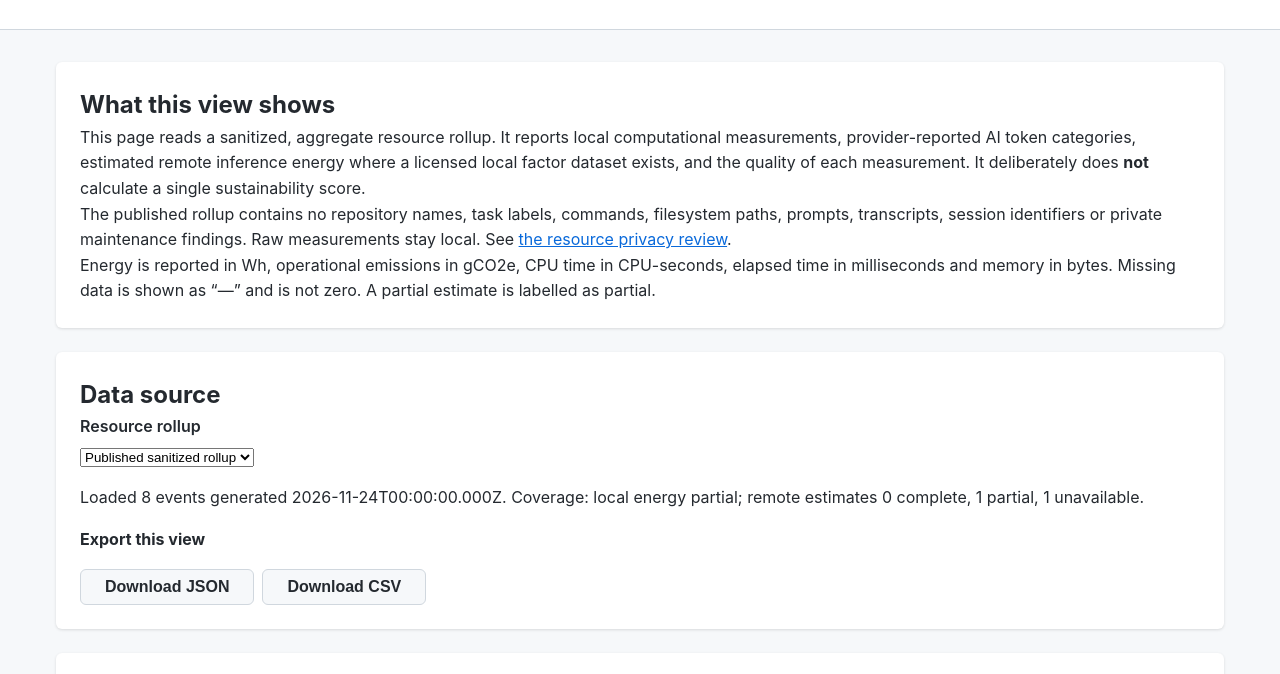
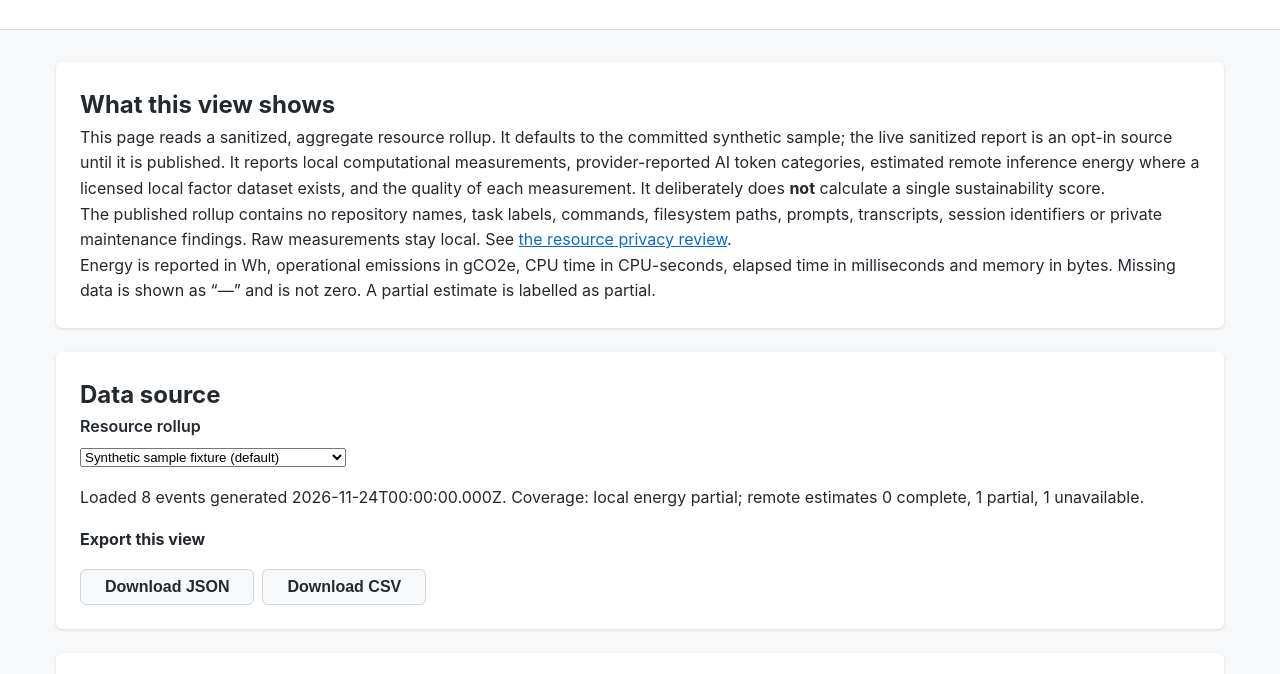
Before and after one commit to mgifford/tune-my-repos, a website: page resources.html in a window 1280 px wide. Shown: the part 122-796 px from the top of the page. Drawn offline with Linux system fonts and the light colour scheme; no server answers.

Commit message:
Default resource dashboard to the tracked sample fixture
The live sanitized report is intentionally not committed before Stage 3 publication. Defaulting to the fixture keeps the site check from requesting a missing file while leaving the live report selectable.

```diff
--- a/resources.html
+++ b/resources.html
@@ -29,7 +29,7 @@
         <section class="resource-intro" aria-labelledby="introHeading">
             <h2 id="introHeading">What this view shows</h2>
             <p>
-                This page reads a sanitized, aggregate resource rollup. It reports local
+                This page reads a sanitized, aggregate resource rollup. It defaults to the committed synthetic sample; the live sanitized report is an opt-in source until it is published. It reports local
                 computational measurements, provider-reported AI token categories, estimated remote
                 inference energy where a licensed local factor dataset exists, and the quality of
                 each measurement. It deliberately does <strong>not</strong> calculate a single
@@ -53,8 +53,8 @@
             <div class="form-group">
                 <label for="resourceSource">Resource rollup</label>
                 <select id="resourceSource">
-                    <option value="reports/resources/resource-rollup.public.json" selected>Published sanitized rollup</option>
-                    <option value="fixtures/resource/resource-rollup.sample.json">Synthetic sample fixture</option>
+                    <option value="fixtures/resource/resource-rollup.sample.json" selected>Synthetic sample fixture (default)</option>
+                    <option value="reports/resources/resource-rollup.public.json">Published sanitized rollup (when present)</option>
                 </select>
             </div>
             <p id="resourceStatus" class="rollup-meta" role="status">Loading resource rollup…</p>
```
Also changed, not shown: docs/RESOURCE-BASELINE.md (+1 -1 lines), test/resource-dashboard.test.js (+8 -0 lines), README.md.
